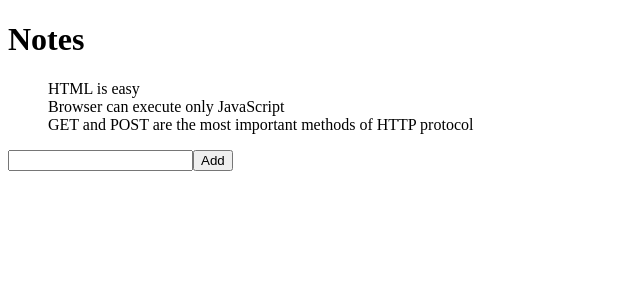
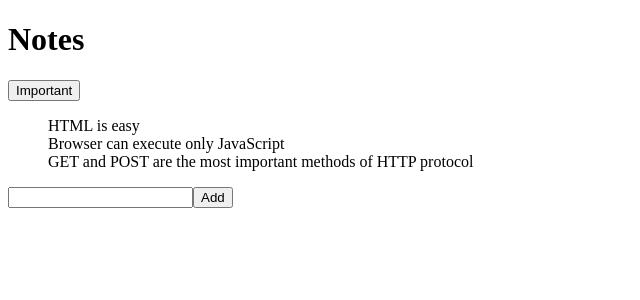
Before and after one commit to Anandprabhu530/Full-Stack-Open, a React (Vite) app: page / in a window 1280 px wide. Shown: the top 300 px of the page, without its empty margins (0-640 px from the left). Built offline with nearby package versions, Linux system fonts and the light colour scheme.

Commit message:
Updated App

```diff
--- a/src/App.jsx
+++ b/src/App.jsx
@@ -6,6 +6,9 @@ import Note from "./components/Note";
 const App = (props) => {
   const [notes, setnotes] = useState(props.notes);
   const [newnote, setnewnote] = useState("");
+  const [show, setshow] = useState(true);
+
+  const toshow = show ? notes : notes.filter((note) => note.important === true);
 
   const clicked = (event) => {
     event.preventDefault();
@@ -24,8 +27,13 @@ const App = (props) => {
   return (
     <div>
       <h1>Notes</h1>
+      <div>
+        <button onClick={() => setshow(!show)}>
+          {show ? "Important" : "Show all"}
+        </button>
+      </div>
       <ul>
-        {notes.map((note, i) => (
+        {toshow.map((note, i) => (
           <Note key={i} note={note} />
         ))}
       </ul>
```
